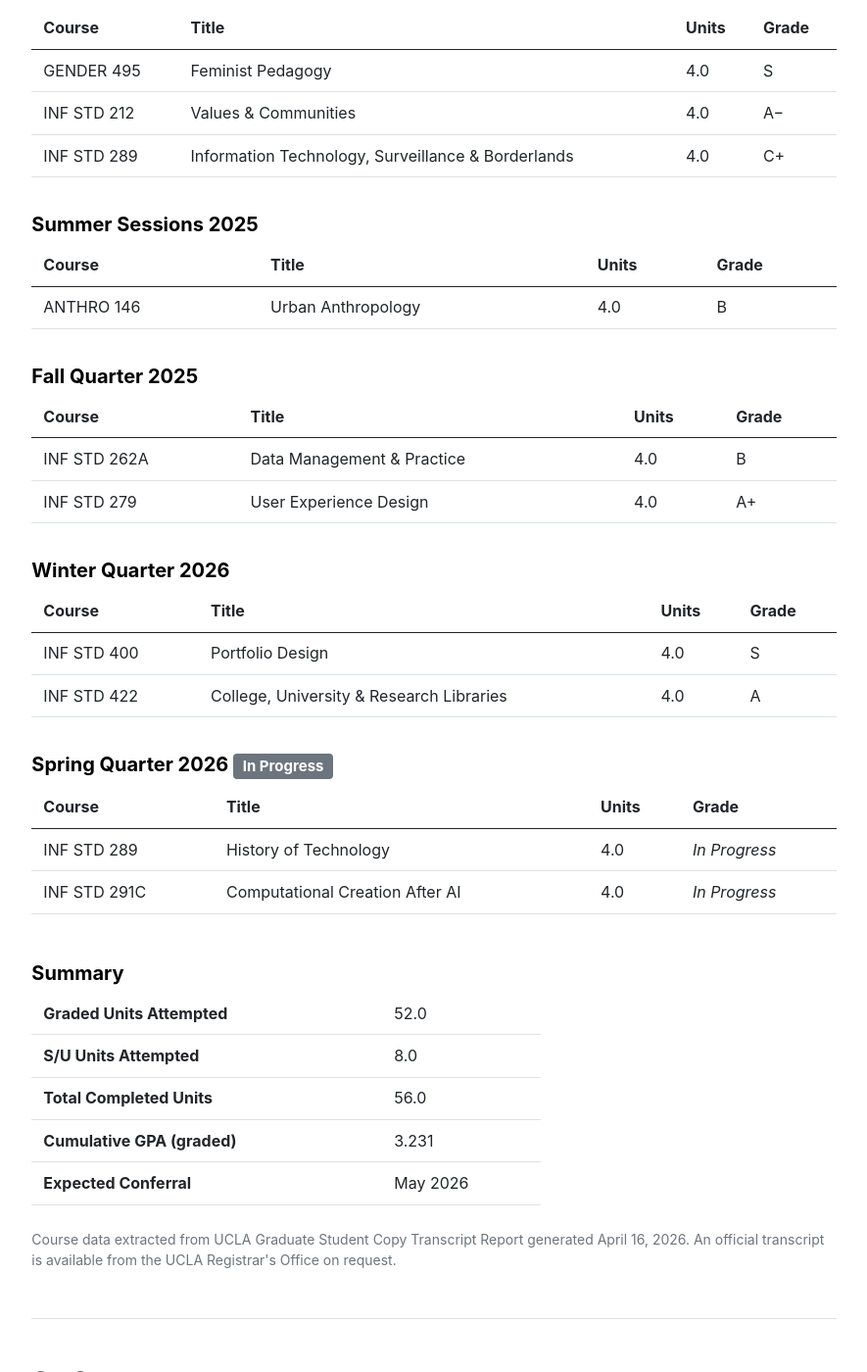
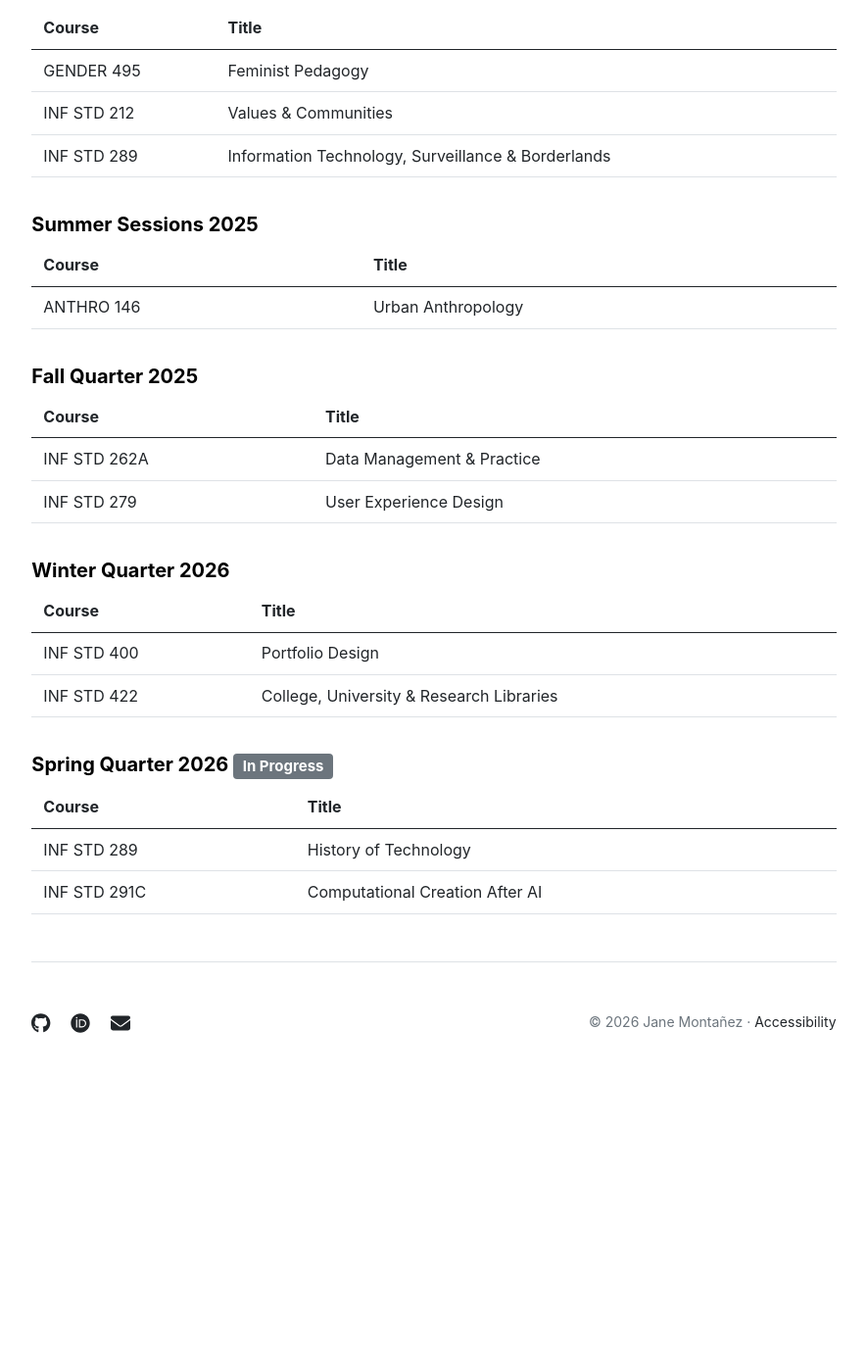
Before and after one commit to janemontanez/janemontanez.net, a Jekyll site: the page portfolio/courses.html, which Jekyll copies as it is, in a window 1280 px wide and 1400 px high, scrolled down 862 px. Shown: the whole window at 98% size, without its empty margins (197-1082 px from the left). Built offline with Jekyll 4.4.1, drawn with Linux system fonts in a browser that asks for light colours; after the commit the page ends 2019 px from its top, so only the background shows below that; some of the changed text lies outside the part shown.

Commit message:
portfolio: simplify courses page to code + title only
Removes grades, units, and summary (GPA, completed units, conferral date).

```diff
--- a/portfolio/courses.html
+++ b/portfolio/courses.html
@@ -36,18 +36,18 @@
     <main id="main" class="doc">
       <p class="text-muted small mb-2"><a href="./">&larr; Portfolio</a> &middot; Section VI</p>
       <h1 class="fw-bold border-bottom pb-3 mb-4">Courses: Completed &amp; In Progress</h1>
-      <p class="text-muted">UCLA Department of Information Studies &middot; MLIS Program &middot; Admitted September 2024</p>
+      <p class="text-muted">UCLA Department of Information Studies &middot; MLIS Program</p>
 
       <h2 class="term-heading fw-bold h5">Fall Quarter 2024</h2>
       <table class="table transcript-table">
         <caption class="visually-hidden">Fall 2024 courses</caption>
         <thead>
-          <tr><th scope="col">Course</th><th scope="col">Title</th><th scope="col">Units</th><th scope="col">Grade</th></tr>
+          <tr><th scope="col">Course</th><th scope="col">Title</th></tr>
         </thead>
         <tbody>
-          <tr><td>INF STD 211</td><td>Artifacts &amp; Cultures</td><td>4.0</td><td>A</td></tr>
-          <tr><td>INF STD 278</td><td>Information &amp; Visualization</td><td>4.0</td><td>A</td></tr>
-          <tr><td>INF STD 423</td><td>Public Libraries</td><td>4.0</td><td>A</td></tr>
+          <tr><td>INF STD 211</td><td>Artifacts &amp; Cultures</td></tr>
+          <tr><td>INF STD 278</td><td>Information &amp; Visualization</td></tr>
+          <tr><td>INF STD 423</td><td>Public Libraries</td></tr>
         </tbody>
       </table>
 
@@ -55,12 +55,12 @@
       <table class="table transcript-table">
         <caption class="visually-hidden">Winter 2025 courses</caption>
         <thead>
-          <tr><th scope="col">Course</th><th scope="col">Title</th><th scope="col">Units</th><th scope="col">Grade</th></tr>
+          <tr><th scope="col">Course</th><th scope="col">Title</th></tr>
         </thead>
         <tbody>
-          <tr><td>INF STD 260</td><td>Description &amp; Access</td><td>4.0</td><td>A</td></tr>
-          <tr><td>INF STD 270</td><td>Systems Infrastructure</td><td>4.0</td><td>C</td></tr>
-          <tr><td>INF STD 298B</td><td>Digital Humanities: Methods, Critique &amp; Creation</td><td>4.0</td><td>A</td></tr>
+          <tr><td>INF STD 260</td><td>Description &amp; Access</td></tr>
+          <tr><td>INF STD 270</td><td>Systems Infrastructure</td></tr>
+          <tr><td>INF STD 298B</td><td>Digital Humanities: Methods, Critique &amp; Creation</td></tr>
         </tbody>
       </table>
 
@@ -68,12 +68,12 @@
       <table class="table transcript-table">
         <caption class="visually-hidden">Spring 2025 courses</caption>
         <thead>
-          <tr><th scope="col">Course</th><th scope="col">Title</th><th scope="col">Units</th><th scope="col">Grade</th></tr>
+          <tr><th scope="col">Course</th><th scope="col">Title</th></tr>
         </thead>
         <tbody>
-          <tr><td>GENDER 495</td><td>Feminist Pedagogy</td><td>4.0</td><td>S</td></tr>
-          <tr><td>INF STD 212</td><td>Values &amp; Communities</td><td>4.0</td><td>A&minus;</td></tr>
-          <tr><td>INF STD 289</td><td>Information Technology, Surveillance &amp; Borderlands</td><td>4.0</td><td>C+</td></tr>
+          <tr><td>GENDER 495</td><td>Feminist Pedagogy</td></tr>
+          <tr><td>INF STD 212</td><td>Values &amp; Communities</td></tr>
+          <tr><td>INF STD 289</td><td>Information Technology, Surveillance &amp; Borderlands</td></tr>
         </tbody>
       </table>
 
@@ -81,10 +81,10 @@
       <table class="table transcript-table">
         <caption class="visually-hidden">Summer 2025 courses</caption>
         <thead>
-          <tr><th scope="col">Course</th><th scope="col">Title</th><th scope="col">Units</th><th scope="col">Grade</th></tr>
+          <tr><th scope="col">Course</th><th scope="col">Title</th></tr>
         </thead>
         <tbody>
-          <tr><td>ANTHRO 146</td><td>Urban Anthropology</td><td>4.0</td><td>B</td></tr>
+          <tr><td>ANTHRO 146</td><td>Urban Anthropology</td></tr>
         </tbody>
       </table>
 
@@ -92,11 +92,11 @@
       <table class="table transcript-table">
         <caption class="visually-hidden">Fall 2025 courses</caption>
         <thead>
-          <tr><th scope="col">Course</th><th scope="col">Title</th><th scope="col">Units</th><th scope="col">Grade</th></tr>
+          <tr><th scope="col">Course</th><th scope="col">Title</th></tr>
         </thead>
         <tbody>
-          <tr><td>INF STD 262A</td><td>Data Management &amp; Practice</td><td>4.0</td><td>B</td></tr>
-          <tr><td>INF STD 279</td><td>User Experience Design</td><td>4.0</td><td>A+</td></tr>
+          <tr><td>INF STD 262A</td><td>Data Management &amp; Practice</td></tr>
+          <tr><td>INF STD 279</td><td>User Experience Design</td></tr>
         </tbody>
       </table>
 
@@ -104,11 +104,11 @@
       <table class="table transcript-table">
         <caption class="visually-hidden">Winter 2026 courses</caption>
         <thead>
-          <tr><th scope="col">Course</th><th scope="col">Title</th><th scope="col">Units</th><th scope="col">Grade</th></tr>
+          <tr><th scope="col">Course</th><th scope="col">Title</th></tr>
         </thead>
         <tbody>
-          <tr><td>INF STD 400</td><td>Portfolio Design</td><td>4.0</td><td>S</td></tr>
-          <tr><td>INF STD 422</td><td>College, University &amp; Research Libraries</td><td>4.0</td><td>A</td></tr>
+          <tr><td>INF STD 400</td><td>Portfolio Design</td></tr>
+          <tr><td>INF STD 422</td><td>College, University &amp; Research Libraries</td></tr>
         </tbody>
       </table>
 
@@ -116,26 +116,13 @@
       <table class="table transcript-table">
         <caption class="visually-hidden">Spring 2026 courses in progress</caption>
         <thead>
-          <tr><th scope="col">Course</th><th scope="col">Title</th><th scope="col">Units</th><th scope="col">Grade</th></tr>
+          <tr><th scope="col">Course</th><th scope="col">Title</th></tr>
         </thead>
         <tbody>
-          <tr><td>INF STD 289</td><td>History of Technology</td><td>4.0</td><td><em>In Progress</em></td></tr>
-          <tr><td>INF STD 291C</td><td>Computational Creation After AI</td><td>4.0</td><td><em>In Progress</em></td></tr>
+          <tr><td>INF STD 289</td><td>History of Technology</td></tr>
+          <tr><td>INF STD 291C</td><td>Computational Creation After AI</td></tr>
         </tbody>
       </table>
-
-      <h2 class="term-heading fw-bold h5 mt-5">Summary</h2>
-      <table class="table transcript-table" style="max-width: 520px;">
-        <tbody>
-          <tr><th scope="row">Graded Units Attempted</th><td>52.0</td></tr>
-          <tr><th scope="row">S/U Units Attempted</th><td>8.0</td></tr>
-          <tr><th scope="row">Total Completed Units</th><td>56.0</td></tr>
-          <tr><th scope="row">Cumulative GPA (graded)</th><td>3.231</td></tr>
-          <tr><th scope="row">Expected Conferral</th><td>May 2026</td></tr>
-        </tbody>
-      </table>
-
-      <p class="text-muted small mt-4">Course data extracted from UCLA Graduate Student Copy Transcript Report generated April 16, 2026. An official transcript is available from the UCLA Registrar's Office on request.</p>
     </main>
 
     <footer class="pt-5 my-5 text-muted border-top">
```
